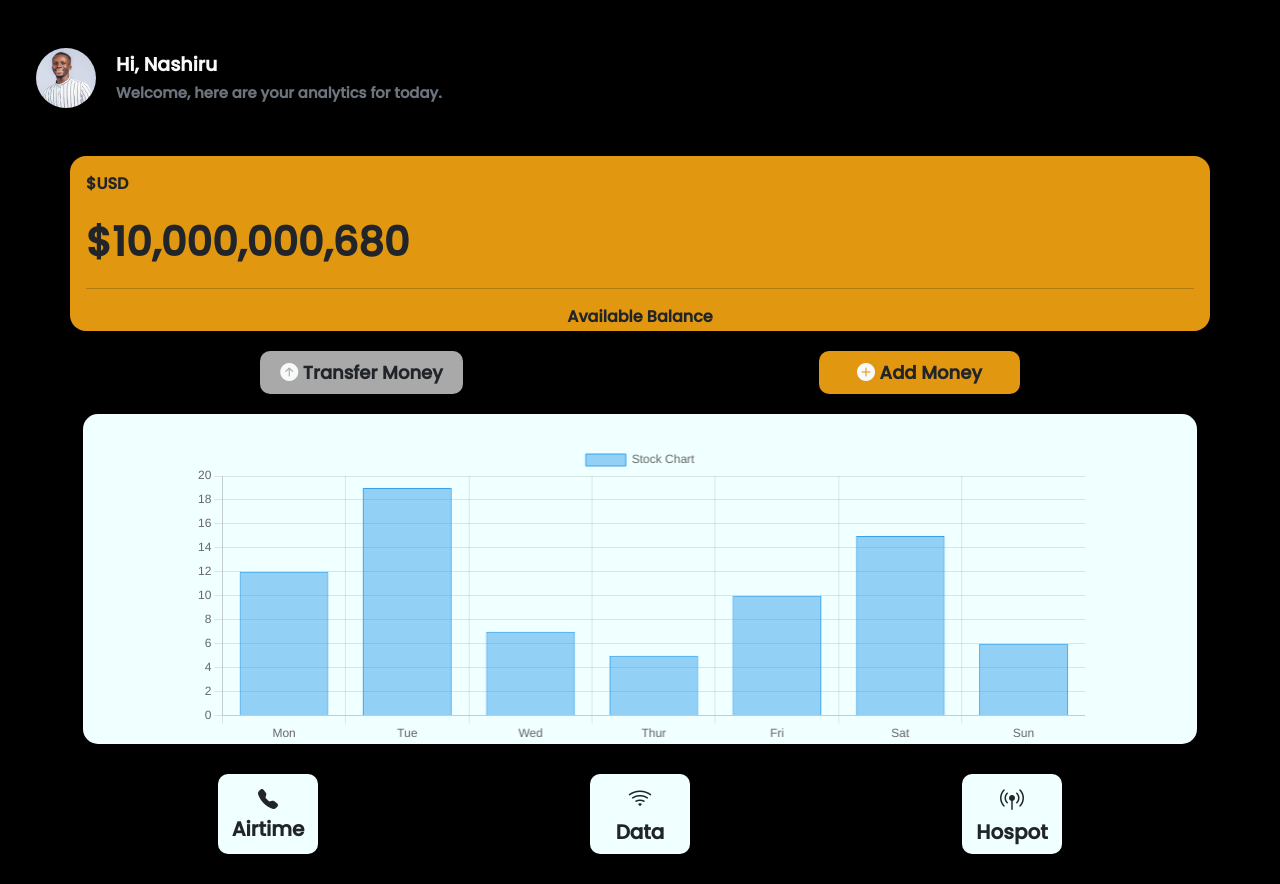
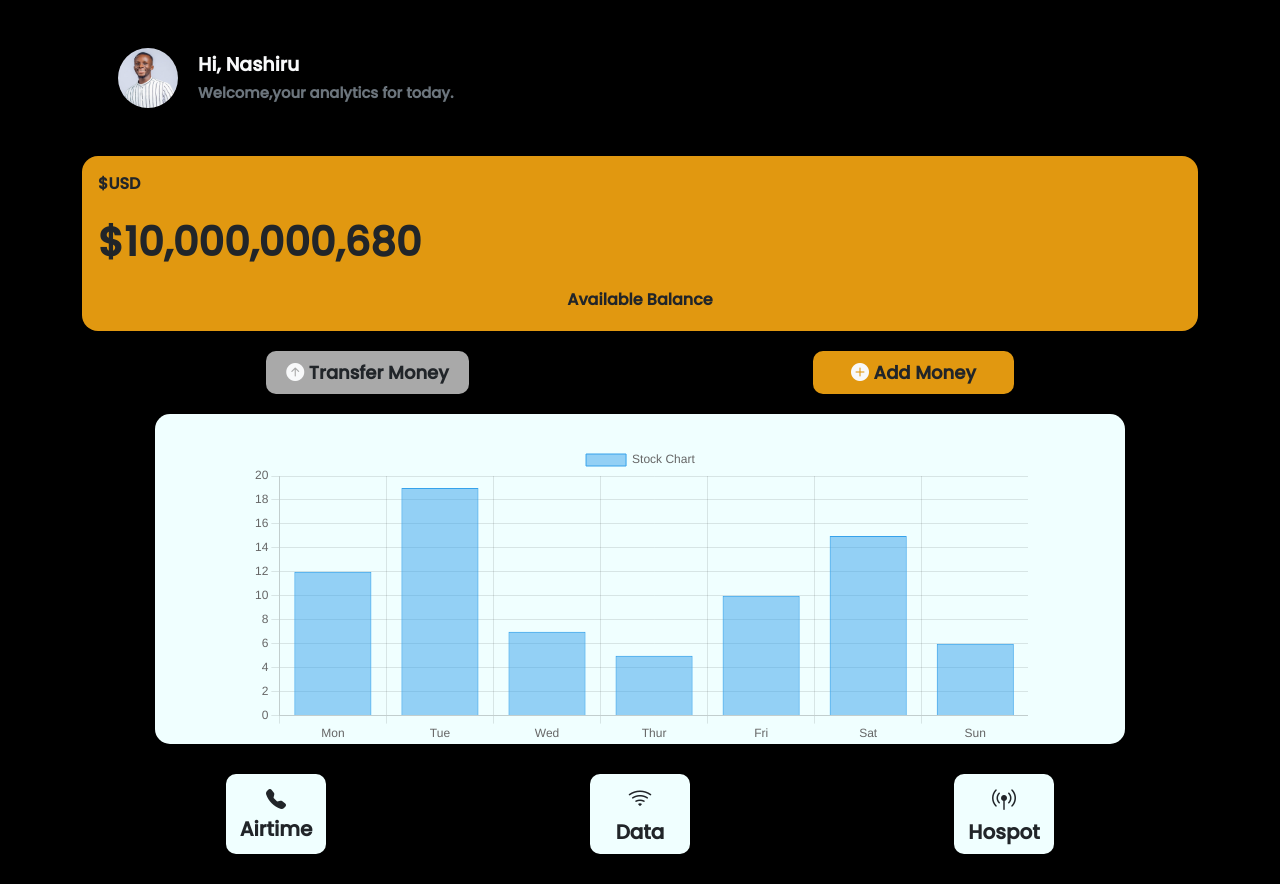
Before and after one commit to bignashtech/banking-app-dashboard, a plain HTML site: page index.html in a window 1280 px wide. Drawn offline with nearby package versions, Linux system fonts and the light colour scheme.

Commit message:
Update index.html

```diff
--- a/index.html
+++ b/index.html
@@ -24,20 +24,21 @@
 </head>
 <body>
 
-
+    <div class="container">
         <div class="container client-container d-flex align-items-center mx-4 mt-5" style="width: 100%;">
 
 
-        <div class=" image-container">
+            <div class="image-container">
 
                 <img src="images/photo2.jpg" alt="Profile Picture">
 
             </div>
+
             <p class="" style="margin: 0; margin-left: 20px;">
 
                 <span class="text-light fw-bold client-name">Hi, Nashiru </span>
                 <br>
-            <span class="text-muted trans-description"><small>Welcome, here are your analytics for today.</small></span>
+                <span class="text-muted trans-description"><small>Welcome,your analytics for today.</small></span>
 
             </p>
 
@@ -46,13 +47,14 @@
 
 
         <div class="container bal-container p-3 rounded-4 mt-5">
+
+            <div class="row">
+
                 <p class="text-dark fw-bold text-cente">$USD</p>
+                <p class="text-dark fw-bold balance">$10,000,000,680</p>
+                <p class="text-dark fw-bold text-center">Available Balance</p>
 
-        <p class="text-dark fw-bold balance">$10,000,000,680</p>
-
-        <hr>
-
-        <p class="text-dark fw-bold text-center">Available Balance</p>
+            </div>
 
         </div>
 
@@ -112,7 +114,7 @@
 
         </div>
 
-
+    </div>
     <script src="https://cdn.jsdelivr.net/npm/chart.js"></script>
 
     <script src="https://code.jquery.com/jquery-3.5.1.slim.min.js"></script>
```
Lines whose indentation alone changed are shown as unchanged.
